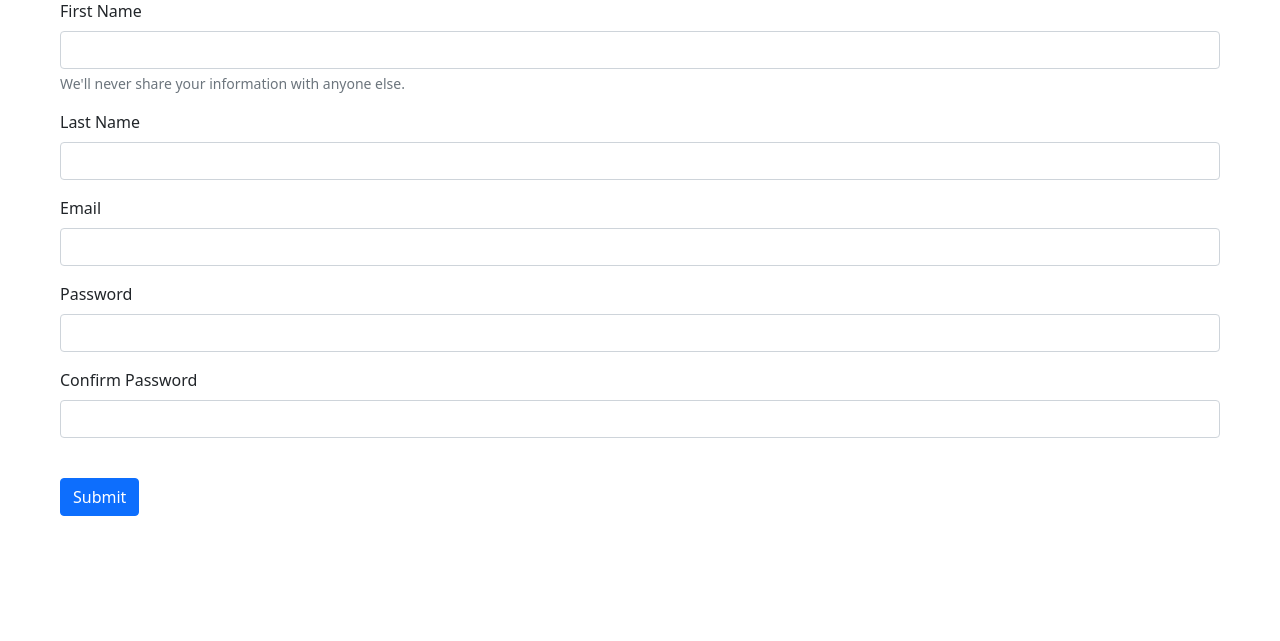
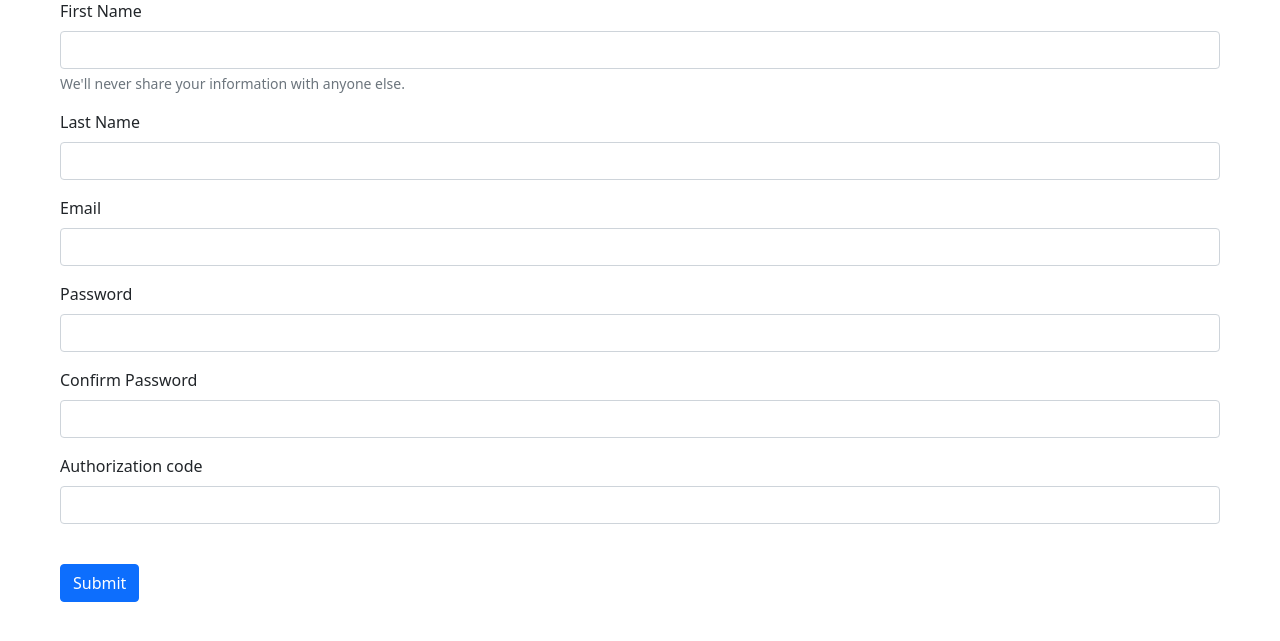
Before and after one commit to yair51/dkja-carpool-website, a Flask app: page /sign-up in a window 1280 px wide. Shown: the part 67-708 px from the top of the page. Run offline with Flask 2, Linux system fonts and the light colour scheme; some libraries are stand-ins or nearby versions.

Commit message:
authorization field and code

```diff
--- a/website/auth.py
+++ b/website/auth.py
@@ -45,6 +45,8 @@ def sign_up():
         last_name = request.form.get('lname')
         password1 = request.form.get('password1')
         password2 = request.form.get('password2')
+        authorization = request.form.get('authorization')
+
 
         user = User.query.filter_by(email=email).first()
         if user:
@@ -57,6 +59,8 @@ def sign_up():
             flash('Passwords don\'t match.', category='error')
         elif len(password1) < 7:
             flash('Password must be at least 7 characters.', category='error')
+        elif authorization != 'dkja1234':
+            flash('Authorization error', category='error')
         else:
             new_user = User(email=email, first_name=first_name, last_name=last_name, password=generate_password_hash(
                 password1, method='sha256'))
--- a/website/templates/sign-up.html
+++ b/website/templates/sign-up.html
@@ -26,6 +26,10 @@
             <label for="password" class="form-label">Confirm Password</label>
             <input type="password" class="form-control" id="password2" name="password2" required>
           </div>
+          <div class="mb-3">
+            <label for="authorization" class="form-label">Authorization code</label>
+            <input type="authorization" class="form-control" id="authorization" name="authorization" required>
+          </div>
               <br>
         <button type="submit" class="btn btn-primary">Submit</button>
     </form>
```
